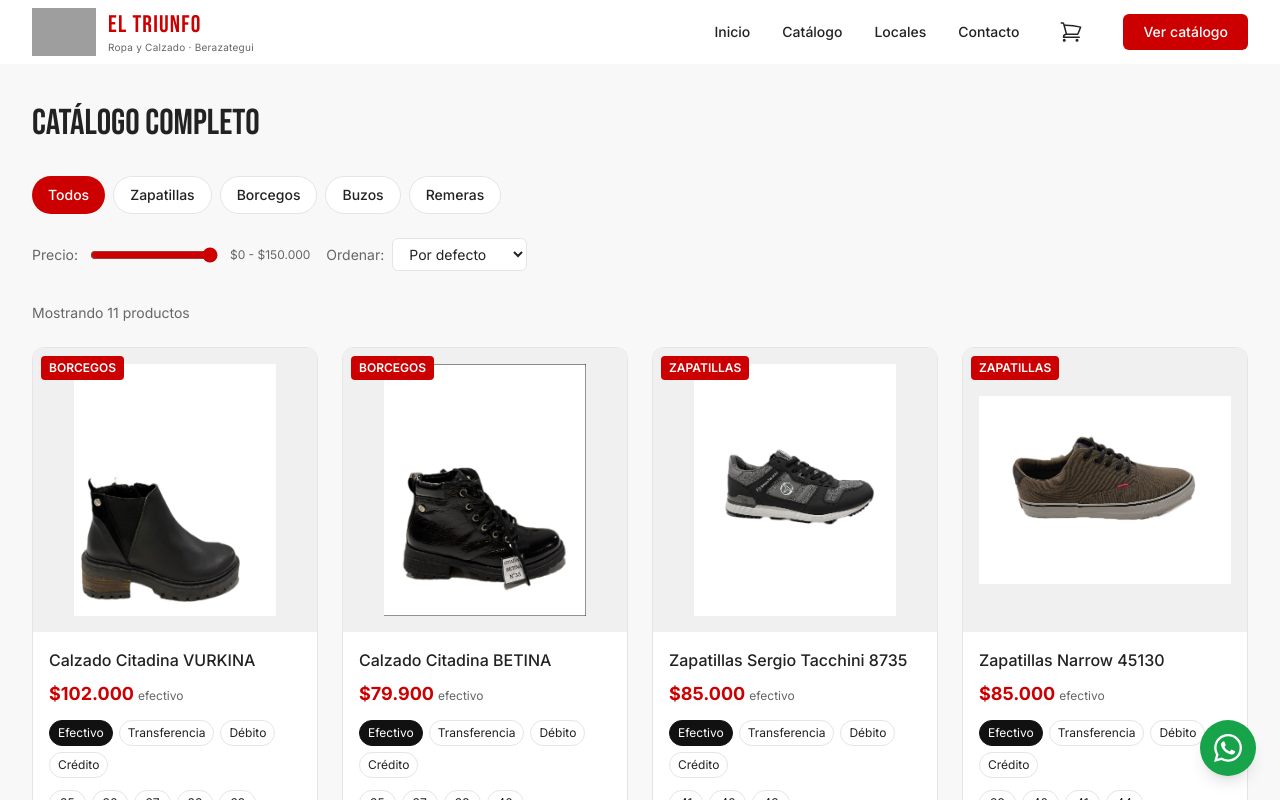
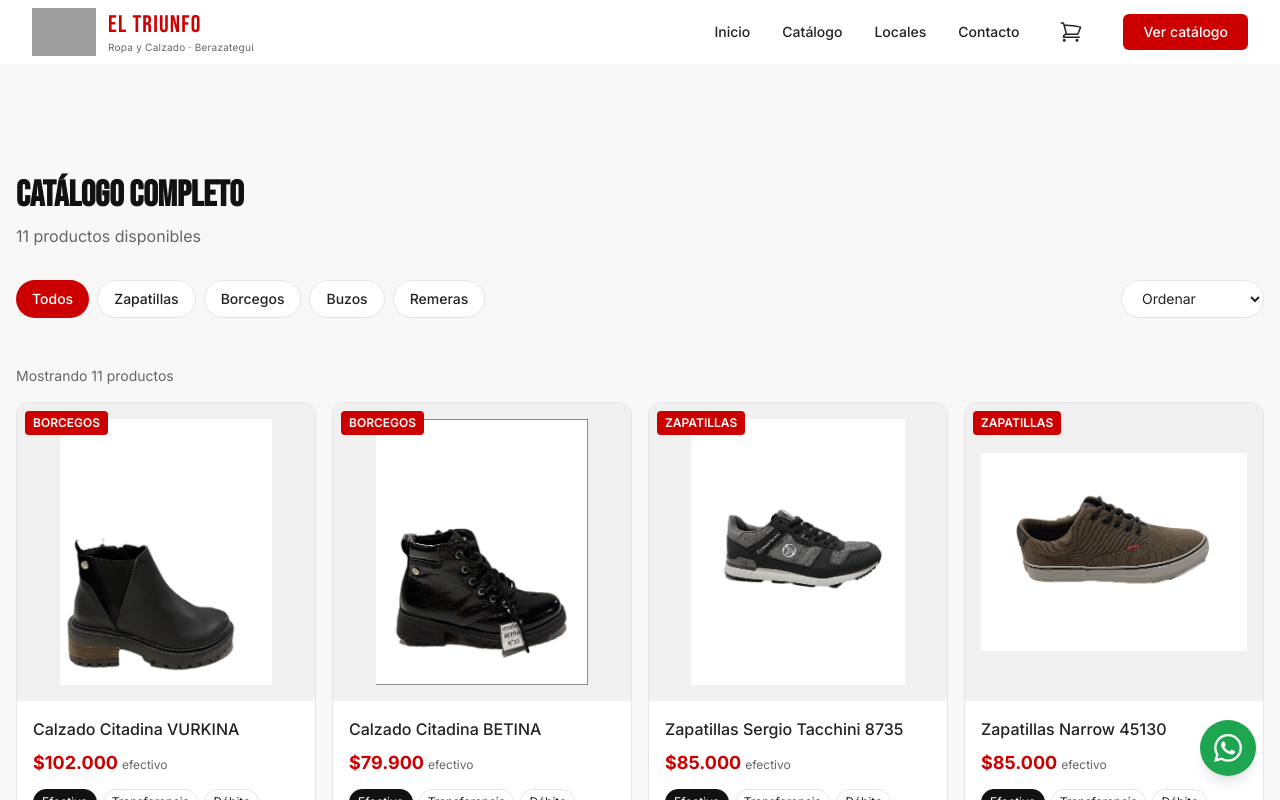
Before and after one commit to fedeojeda92/el-triunfo-web, a Next.js app: page /catalogo in a window 1280 px wide. Shown: the top 800 px of the page. Built offline with nearby package versions, Linux system fonts and the light colour scheme; grey boxes are pictures that could not be loaded.

Commit message:
fix: catalogo con SSR para SEO - Google ahora indexa todos los productos
- page.tsx es Server Component que renderiza el HTML completo con todos los productos
- CatalogoCliente.tsx es Client Component solo para filtros interactivos
- Eliminados CatalogoGrid.tsx y Filtros.tsx (reemplazados)

```diff
--- a/src/app/catalogo/page.tsx
+++ b/src/app/catalogo/page.tsx
@@ -1,21 +1,29 @@
-import type { Metadata } from "next"
-import { Suspense } from "react"
-import CatalogoGrid from "@/components/CatalogoGrid"
-import ContactoFooter from "@/components/ContactoFooter"
+import { productos, categorias } from '@/data/productos'
+import CatalogoCliente from '@/components/CatalogoCliente'
+import type { Metadata } from 'next'
 
 export const metadata: Metadata = {
-  title: "Catálogo | El Triunfo Berazategui",
-  description:
-    "Explorá nuestro catálogo completo de zapatillas, borcegos, buzos y remeras en Berazategui.",
+  title: 'Catálogo | El Triunfo Berazategui',
+  description: 'Explorá nuestro catálogo completo de zapatillas, borcegos, buzos y remeras en Berazategui. Precios con efectivo, transferencia y débito.',
 }
 
 export default function CatalogoPage() {
   return (
-    <>
-      <Suspense fallback={<div className="max-w-7xl mx-auto px-4 sm:px-6 lg:px-8 py-10"><p className="text-text-muted">Cargando catálogo...</p></div>}>
-        <CatalogoGrid />
-      </Suspense>
-      <ContactoFooter />
-    </>
+    <main className="min-h-screen bg-[#F8F8F8] pt-20">
+      <div className="max-w-7xl mx-auto px-4 py-8">
+        <div className="mb-8">
+          <h1 className="text-4xl font-bold font-bebas text-[#111111] mb-2">
+            CATÁLOGO COMPLETO
+          </h1>
+          <p className="text-[#666666]">
+            {productos.length} productos disponibles
+          </p>
+        </div>
+        <CatalogoCliente
+          productos={productos}
+          categorias={categorias}
+        />
+      </div>
+    </main>
   )
 }
--- /dev/null
+++ b/src/components/CatalogoCliente.tsx
@@ -0,0 +1,81 @@
+'use client'
+import { useState, useMemo } from 'react'
+import ProductCard from '@/components/ProductCard'
+import type { Producto } from '@/data/productos'
+
+type Categoria = { id: string; label: string }
+
+type Props = {
+  productos: Producto[]
+  categorias: Categoria[]
+}
+
+export default function CatalogoCliente({ productos, categorias }: Props) {
+  const [categoriaActiva, setCategoriaActiva] = useState('todos')
+  const [orden, setOrden] = useState('default')
+
+  const productosFiltrados = useMemo(() => {
+    let resultado = categoriaActiva === 'todos'
+      ? productos
+      : productos.filter(p => p.categoria === categoriaActiva)
+
+    if (orden === 'precio-asc')
+      resultado = [...resultado].sort((a, b) => a.precio - b.precio)
+    if (orden === 'precio-desc')
+      resultado = [...resultado].sort((a, b) => b.precio - a.precio)
+
+    return resultado
+  }, [categoriaActiva, orden, productos])
+
+  return (
+    <>
+      {/* Filtros */}
+      <div className="flex gap-2 overflow-x-auto pb-4 mb-8 scrollbar-hide">
+        {categorias.map(cat => (
+          <button
+            key={cat.id}
+            onClick={() => setCategoriaActiva(cat.id)}
+            className={`px-4 py-2 rounded-full text-sm font-medium
+              whitespace-nowrap transition-all
+              ${categoriaActiva === cat.id
+                ? 'bg-[#CC0000] text-white'
+                : 'bg-white text-[#222222] border border-[#E5E5E5] hover:border-[#CC0000]'
+              }`}
+          >
+            {cat.label}
+          </button>
+        ))}
+        <select
+          value={orden}
+          onChange={(e) => setOrden(e.target.value)}
+          className="ml-auto px-4 py-2 rounded-full text-sm border
+            border-[#E5E5E5] bg-white text-[#222222] outline-none cursor-pointer"
+        >
+          <option value="default">Ordenar</option>
+          <option value="precio-asc">Menor precio</option>
+          <option value="precio-desc">Mayor precio</option>
+        </select>
+      </div>
+
+      {/* Contador */}
+      <p className="text-sm text-[#666666] mb-4">
+        Mostrando {productosFiltrados.length} productos
+      </p>
+
+      {/* Grid */}
+      {productosFiltrados.length > 0 ? (
+        <div className="grid grid-cols-2 sm:grid-cols-3 lg:grid-cols-4 gap-4">
+          {productosFiltrados.map(producto => (
+            <ProductCard key={producto.id} producto={producto} />
+          ))}
+        </div>
+      ) : (
+        <div className="text-center py-20">
+          <p className="text-[#666666] text-lg">
+            No encontramos productos en esta categoría
+          </p>
+        </div>
+      )}
+    </>
+  )
+}
--- a/src/components/CatalogoGrid.tsx
+++ /dev/null
@@ -1,78 +0,0 @@
-"use client"
-
-import { useState, useMemo } from "react"
-import { useSearchParams } from "next/navigation"
-import { productos } from "@/data/productos"
-import ProductCard from "./ProductCard"
-import Filtros from "./Filtros"
-import { motion } from "framer-motion"
-
-export default function CatalogoGrid() {
-  const searchParams = useSearchParams()
-  const categoriaInicial = searchParams.get("categoria") || "todos"
-  const [categoriaSel, setCategoriaSel] = useState(categoriaInicial)
-  const [rangoPrecio, setRangoPrecio] = useState([0, 150000])
-  const [orden, setOrden] = useState("")
-
-  const filtrados = useMemo(() => {
-    let result = [...productos]
-
-    if (categoriaSel !== "todos") {
-      result = result.filter((p) => p.categoria === categoriaSel)
-    }
-
-    result = result.filter(
-      (p) => p.precio >= rangoPrecio[0] && p.precio <= rangoPrecio[1]
-    )
-
-    if (orden === "menor") {
-      result.sort((a, b) => a.precio - b.precio)
-    } else if (orden === "mayor") {
-      result.sort((a, b) => b.precio - a.precio)
-    } else if (orden === "nombre") {
-      result.sort((a, b) => a.nombre.localeCompare(b.nombre))
-    }
-
-    return result
-  }, [categoriaSel, rangoPrecio, orden])
-
-  return (
-    <div className="max-w-7xl mx-auto px-4 sm:px-6 lg:px-8 py-10">
-      <h1 className="font-bebas text-4xl mb-8">Catálogo completo</h1>
-
-      <Filtros
-        categoriaSel={categoriaSel}
-        setCategoriaSel={setCategoriaSel}
-        rangoPrecio={rangoPrecio}
-        setRangoPrecio={setRangoPrecio}
-        orden={orden}
-        setOrden={setOrden}
-      />
-
-      <p className="text-text-muted text-sm mb-6">
-        Mostrando {filtrados.length} productos
-      </p>
-
-      {filtrados.length === 0 ? (
-        <div className="text-center py-20">
-          <p className="text-text-muted text-lg">
-            No encontramos productos con esos filtros
-          </p>
-        </div>
-      ) : (
-        <div className="grid grid-cols-2 md:grid-cols-3 lg:grid-cols-4 gap-6">
-          {filtrados.map((producto, i) => (
-            <motion.div
-              key={producto.id}
-              initial={{ opacity: 0, y: 20 }}
-              animate={{ opacity: 1, y: 0 }}
-              transition={{ delay: i * 0.05 }}
-            >
-              <ProductCard producto={producto} />
-            </motion.div>
-          ))}
-        </div>
-      )}
-    </div>
-  )
-}
--- a/src/components/Filtros.tsx
+++ /dev/null
@@ -1,75 +0,0 @@
-"use client"
-
-import { categorias } from "@/data/productos"
-
-type Props = {
-  categoriaSel: string
-  setCategoriaSel: (val: string) => void
-  rangoPrecio: number[]
-  setRangoPrecio: (val: number[]) => void
-  orden: string
-  setOrden: (val: string) => void
-}
-
-export default function Filtros({
-  categoriaSel,
-  setCategoriaSel,
-  rangoPrecio,
-  setRangoPrecio,
-  orden,
-  setOrden,
-}: Props) {
-  return (
-    <div className="mb-8">
-      <div className="flex gap-2 overflow-x-auto pb-2 md:flex-wrap">
-        {categorias.map((cat) => (
-          <button
-            key={cat.id}
-            onClick={() => setCategoriaSel(cat.id)}
-            className={`whitespace-nowrap px-4 py-2 rounded-full text-sm font-medium transition-colors ${
-              categoriaSel === cat.id
-                ? "bg-primary text-white"
-                : "bg-white text-text border border-border hover:border-primary"
-            }`}
-          >
-            {cat.label}
-          </button>
-        ))}
-      </div>
-
-      <div className="flex flex-col sm:flex-row gap-4 mt-4 items-start sm:items-center">
-        <div className="flex items-center gap-3">
-          <label className="text-sm text-text-muted">Precio:</label>
-          <input
-            type="range"
-            min={0}
-            max={150000}
-            step={1000}
-            value={rangoPrecio[1]}
-            onChange={(e) =>
-              setRangoPrecio([rangoPrecio[0], Number(e.target.value)])
-            }
-            className="w-32 accent-primary"
-          />
-          <span className="text-xs text-text-muted min-w-[80px]">
-            $0 - ${rangoPrecio[1].toLocaleString("es-AR")}
-          </span>
-        </div>
-
-        <div className="flex items-center gap-2">
-          <label className="text-sm text-text-muted">Ordenar:</label>
-          <select
-            value={orden}
-            onChange={(e) => setOrden(e.target.value)}
-            className="text-sm border border-border rounded-md px-3 py-1.5 bg-white text-text"
-          >
-            <option value="">Por defecto</option>
-            <option value="menor">Menor precio</option>
-            <option value="mayor">Mayor precio</option>
-            <option value="nombre">Nombre</option>
-          </select>
-        </div>
-      </div>
-    </div>
-  )
-}
```
